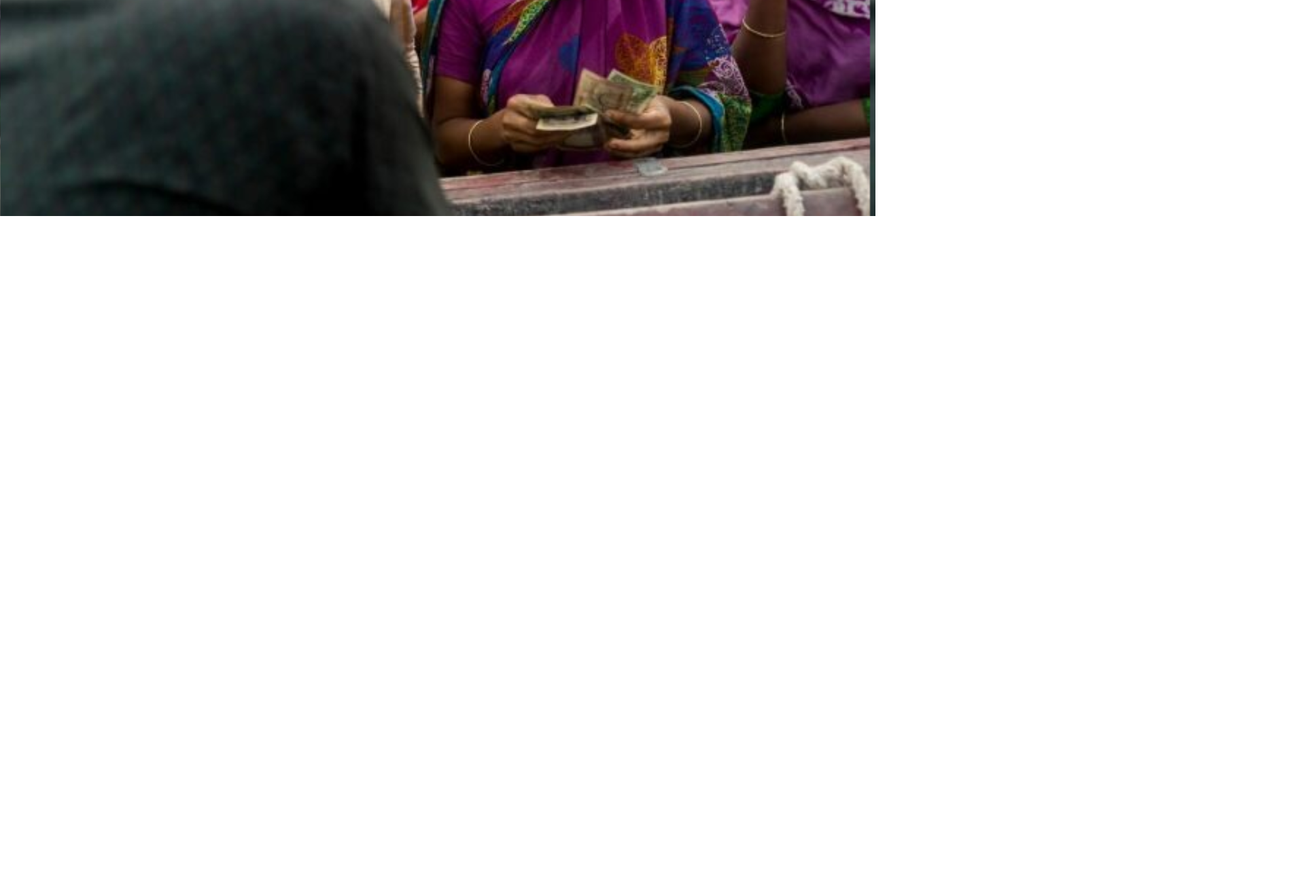
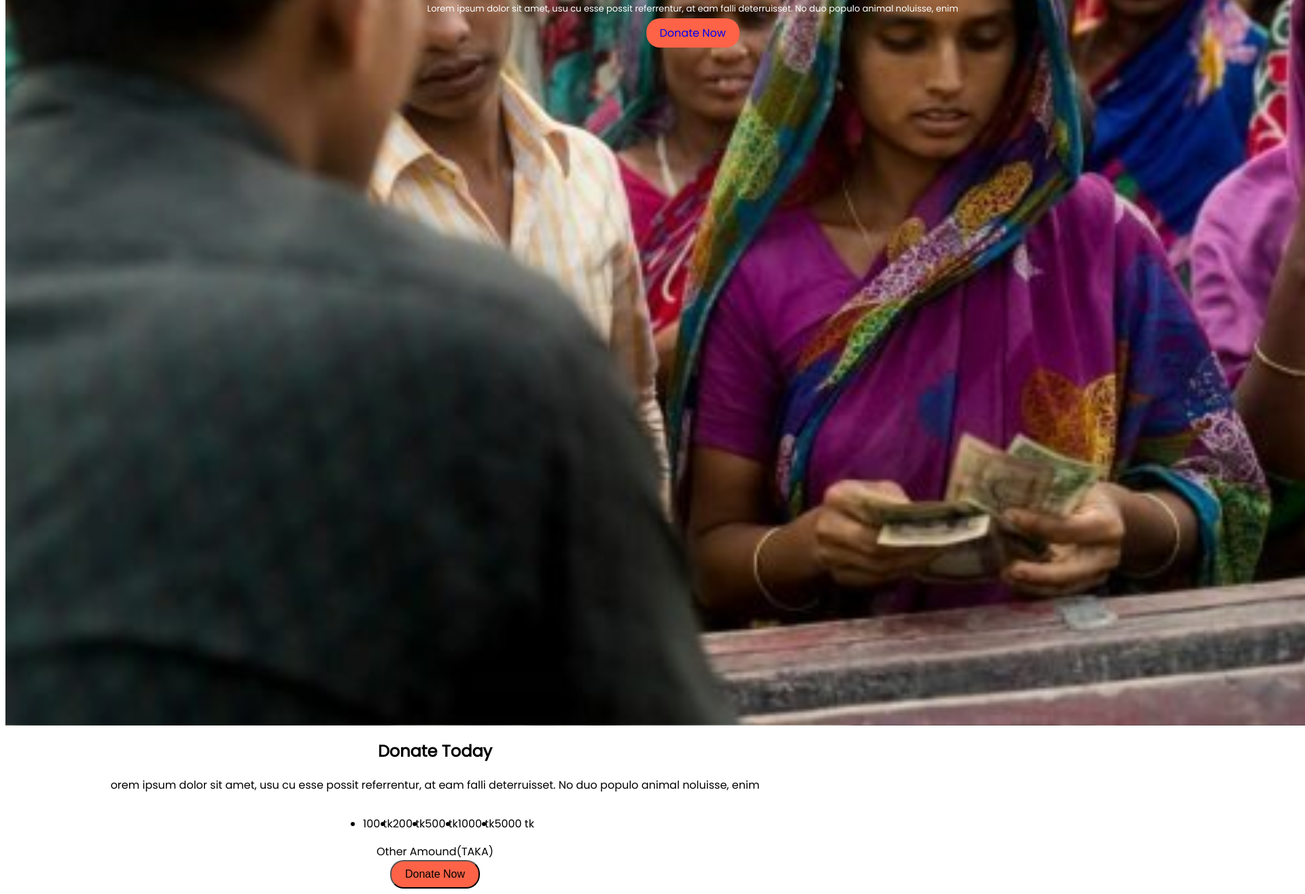
Before and after one commit to abulhasan95/first-assignment, a plain HTML site: page index.html in a window 1280 px wide. Shown: the part 498-1814 px from the top of the page at 68% size, 1920 px wide, since content can reach past the window. Before the commit the page ends 816 px from the top, so only its background shows below. Drawn offline with Linux system fonts and the light colour scheme.

Commit message:
added style

```diff
--- a/index.html
+++ b/index.html
@@ -17,9 +17,23 @@
 <body>
     <div class="banner">
         <h1>Lets Help Those People Who Are More In Need</h1>
-        <p>Lorem ipsum dolor sit amet, usu cu esse possit referrentur, at eam falli
+        <p class="style">Lorem ipsum dolor sit amet, usu cu esse possit referrentur, at eam falli
             deterruisset. No duo populo animal noluisse, enim</p>
         <a class="link-button" target="_blank" href="http://www.myhealth.gov.my/en/blood-donation/">Donate Now</a>
+    </div>
+    <div class="single">
+        <h2>Donate Today</h2>
+        <p>orem ipsum dolor sit amet, usu cu esse possit referrentur, at eam falli
+            deterruisset. No duo populo animal noluisse, enim</p>
+        <ul class="centre">
+            <li>100 tk</li>
+            <li>200 tk</li>
+            <li>500 tk</li>
+            <li>1000 tk</li>
+            <li>5000 tk</li>
+        </ul>
+        <footer>Other Amound(TAKA)</footer>
+        <button class="button">Donate Now</button>
     </div>
 </body>
 
--- a/style.css
+++ b/style.css
@@ -1,11 +1,6 @@
 body {
     font-family: 'Poppins', sans-serif;
-    background: url(images/donation1.jpg);
-    width: 100%;
-    height: 100vh;
-    background-position: center;
-    background-size: cover;
-    text-align: center;
+
 
 }
 
@@ -14,7 +9,7 @@ h1 {
     color: white;
 }
 
-p {
+.style {
     color: white;
     font-size: small;
 }
@@ -28,15 +23,30 @@ p {
 }
 
 .banner {
+    background: url(images/donation1.jpg);
+    width: 100%;
+    height: 100vh;
+    background-position: center;
+    background-size: cover;
     text-align: center;
-    position: absolute;
-    width: 100%;
-    top: 30%;
+    padding: 30%;
+}
 
+.single {
+    text-align: center;
+}
+
+.centre {
+    display: inline-flex;
+}
+
+.button {
+    text-decoration: none;
+    padding: 10px 20px;
+    background-color: tomato;
+    border-radius: 20px;
+    font-weight: 400;
+    font-size: 16px;
 
 
 }
-
-
-
-}
```
